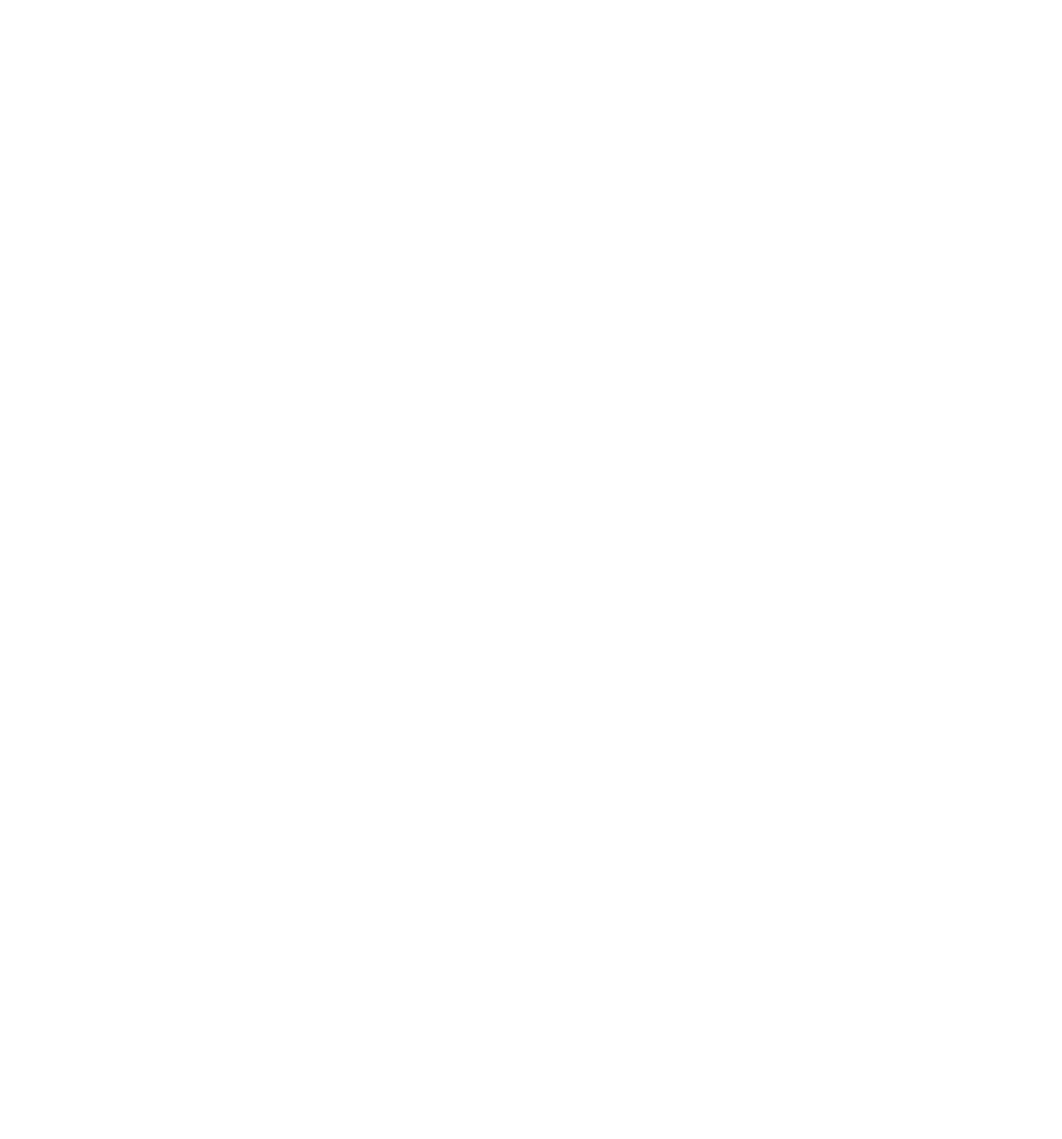
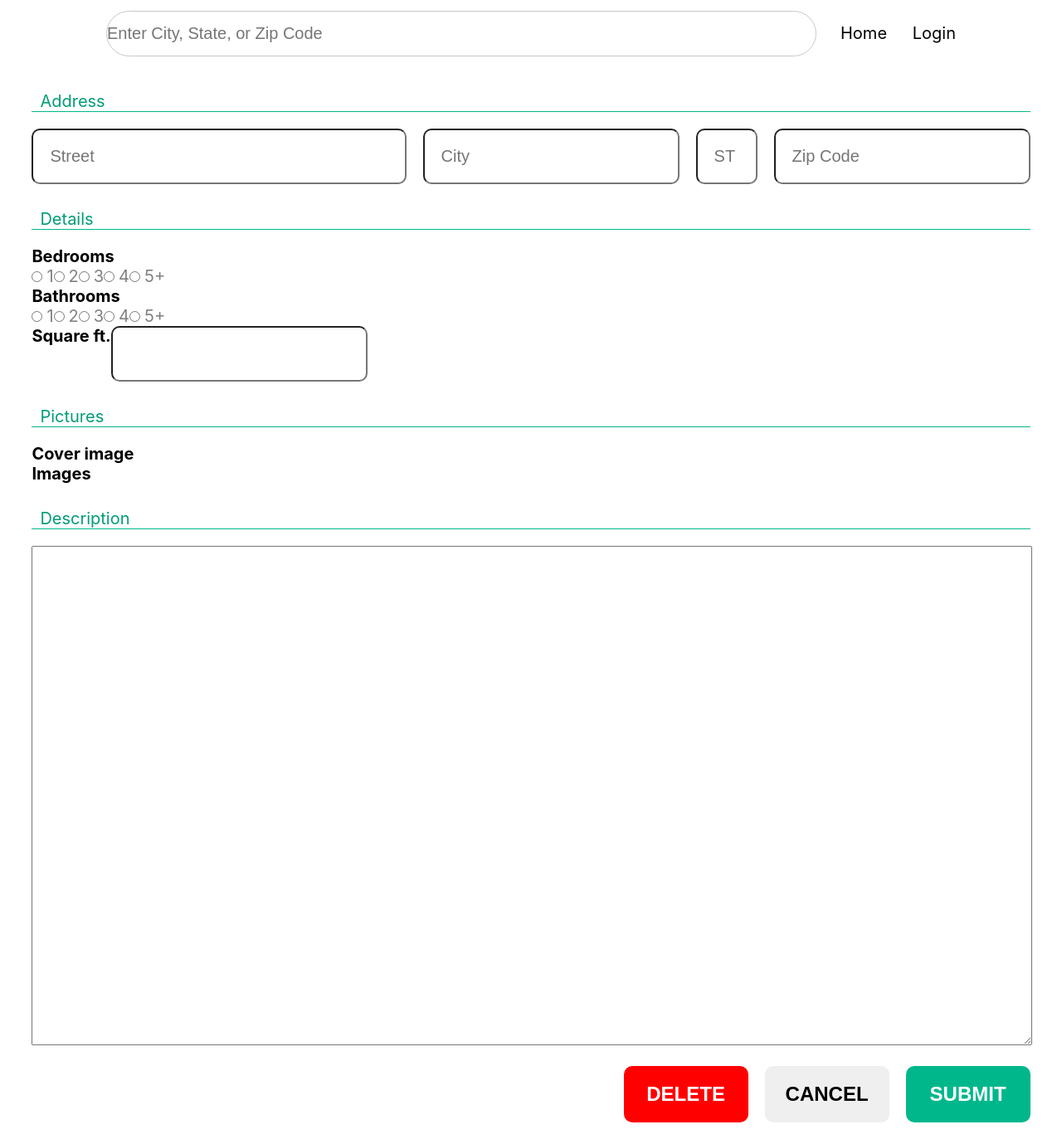
Before and after one commit to sashacheek/house-hunt-frontend, a React (Create React App) app: page /newlisting in a window 1280 px wide. Before the commit this address had no page. Shown: the whole page at 83% size. Before the commit the page ends 800 px from the top, so only its background shows below. Built offline with nearby package versions, Linux system fonts and the light colour scheme.

Commit message:
Add auth, create listing

```diff
--- a/src/App.css
+++ b/src/App.css
@@ -3,17 +3,48 @@
 * {
   margin: 0;
   padding: 0;
+  font-size: 20px;
+}
+
+h2 {
+  color: rgb(0, 156, 119);
+  font-weight: 400;
+  border-bottom: 1px solid rgb(0, 183, 140);
+  margin-top: 30px;
+  margin-bottom: 20px;
+  padding-left: 10px;
+}
+
+button {
+  width: 100%;
+  font-weight: bold;
+  padding: 20px;
+  font-size: 24px;
+  border-radius: 10px;
+  font-weight: bold;
+  border: 0;
+}
+
+button:hover {
+  background-color: lightgrey;
 }
 
 .focus-button {
-  width: 100%;
   background-color: rgb(0, 183, 140);
   color: white;
-  font-weight: bold;
-  border: 0;
-  padding: 20px;
-  font-size: 24px;
-  border-radius: 10px;
+}
+
+.focus-button:hover {
+  background-color: rgb(8, 217, 161);
+}
+
+.warning-button {
+  background-color: rgb(255, 0, 0);
+  color: white;
+}
+
+.warning-button:hover {
+  background-color: rgb(225, 0, 0);
 }
 
 label {
@@ -26,10 +57,6 @@ label {
   padding: 20px;
   border-radius: 10px;
   font-size: 20px;
-}
-
-.focus-button:hover {
-  background-color: rgb(8, 217, 161);
 }
 
 /* navigation */
@@ -70,6 +97,8 @@ label {
   color: rgb(149, 106, 47);
 }
 
+/* home */
+
 #home-search {
   height: 500px;
   background-image: url("./img/cover.png");
@@ -91,6 +120,26 @@ label {
   border: 0;
   border-radius: 50px;
 }
+
+.cards {
+  column-count: 4;
+  column-gap: 20px;
+}
+
+.cards .card {
+  border: 3px solid green;
+  display: inline;
+}
+
+.cards .card img {
+  /* display: block; */
+  width: 100%;
+}
+
+.cards .card h2, .cards .card h3, .cards .card h4 {
+  display: inline;
+}
+
 
 /* login */
 
@@ -166,3 +215,57 @@ label {
   margin-top: -40px;
   margin-bottom: -20px;
 }
+
+/* add listing */
+
+#add-listing {
+  margin: 0 3vw;
+}
+
+#add-listing .address div {
+  display: flex;
+  flex-wrap: wrap;
+  column-gap: 20px;
+  row-gap: 20px;
+}
+
+#add-listing .address #street {
+  flex: 6;
+}
+
+#add-listing .address #city {
+  flex: 3;
+}
+
+#add-listing .address #st {
+  flex: 1;
+  max-width: 30px;
+}
+
+#add-listing .address #zip-code {
+  flex: 2;
+}
+
+#add-listing .sqft {
+  display: flex;
+}
+
+#add-listing .description textarea {
+  width: 100%;
+  height: 600px;
+}
+
+#add-listing .buttons {
+  display: flex;
+  justify-content: right;
+  column-gap: 20px;
+  /* flex-wrap: wrap; */
+  margin: 20px 0;
+}
+
+#add-listing .buttons button {
+  width: 150px;
+}
+
+#add-listing .buttons .focus-button {
+}
--- a/src/App.js
+++ b/src/App.js
@@ -1,11 +1,10 @@
-import logo from './logo.svg';
 import './App.css';
-import Login from './pages/Login.jsx'
-import { useEffect, useState } from 'react'
-import Home from './pages/Home.jsx'
+import Login from './pages/Login.jsx';
+import Home from './pages/Home.jsx';
 
-import { BrowserRouter, Routes, Route } from 'react-router-dom'
+import { BrowserRouter, Routes, Route } from 'react-router-dom';
 import YourListings from './pages/YourListings.jsx';
+import AddListing from './pages/AddListing.jsx';
 
 function App() {
   return (
@@ -14,6 +13,7 @@ function App() {
         <Route path="/" element={<Home />}/>
         <Route path="/login" element={<Login />}/>
         <Route path="/yourlistings" element={<YourListings />}/>
+        <Route path="/newlisting" element={<AddListing />}/>
       </Routes>
     </BrowserRouter>
   )
--- a/src/Login.jsx
+++ b/src/Login.jsx
@@ -13,13 +13,13 @@ function Login({ onLogin }) {
       headers: {
         'Content-Type': 'application/json',
       },
-      credentials: 'include', // IMPORTANT: allows cookies/session
+      credentials: 'include',
       body: JSON.stringify({ email, password }),
     });
 
     if (res.ok) {
       const user = await res.json();
-      onLogin(user); // pass user data up
+      onLogin(user);
     } else {
       const err = await res.json();
       setError(err.error || 'Login failed');
--- /dev/null
+++ b/src/components/Card.jsx
@@ -0,0 +1,13 @@
+import placeholder from "../img/placeholder.svg"
+function Card() {
+    return (
+        <div className="card">
+            <img src={placeholder}></img>
+            <h2>$123,456</h2>
+            <h3>bd: 4 ba: 2.5 sqft: 1000</h3>
+            <h4>456 Bell St, Townsville, WY</h4>
+        </div>
+    )
+}
+
+export default Card;
--- a/src/pages/AddListing.jsx
+++ b/src/pages/AddListing.jsx
@@ -0,0 +1,105 @@
+import Navigation from "../components/Navigation";
+import { useState } from "react";
+
+function AddListing() {
+    const [street, setStreet] = useState("");
+    const [city, setCity] = useState("");
+    const [state, setState] = useState("");
+    const [bedrooms, setBedrooms] = useState("");
+
+    const handleSubmit = async (e) => {
+        e.preventDefault();
+
+        const authToken = localStorage.getItem("auth_token");
+        const response = await fetch("http://localhost:4000/api/listings", {
+            method: "POST",
+            headers: {
+                "Content-type": "application/json",
+                "Authorization": `Bearer ${authToken}`
+            },
+            body: JSON.stringify({
+                listing: {
+                    bedrooms: parseInt(bedrooms)
+                },
+                address: {
+                    street: street,
+                    city: city,
+                    state: state
+                }
+            })
+        });
+
+        if (response.ok) {
+            alert("listing added");
+        } else {
+            alert("addition failed");
+        }
+    };
+    return (
+        <>
+            <Navigation />
+                <div id="add-listing">
+                <form onSubmit={handleSubmit}>
+                    <section className="address">
+                        <h2>Address</h2>
+                        <div>
+                            <input placeholder="Street" id="street" className="form-input" value={street} onChange={(e) => setStreet(e.target.value)}></input>
+                            <input placeholder="City" id="city" className="form-input" value={city} onChange={(e) => setCity(e.target.value)}></input>
+                            <input placeholder="ST" id="st" className="form-input" value={state} onChange={(e) => setState(e.target.value)}></input>
+                            <input placeholder="Zip Code" id="zip-code" className="form-input"></input>
+                        </div>
+                    </section>
+                    <section className="details">
+                        <h2>Details</h2>
+                        <div>
+                            <h3>Bedrooms</h3>
+                            <input type="radio" name="beds" id="bd-1" value="1" onChange={(e) => setBedrooms(e.target.value)}></input>
+                            <label for="bd-1">1</label>
+                            <input type="radio" name="beds" id="bd-2" value="2" onChange={(e) => setBedrooms(e.target.value)}></input>
+                            <label for="bd-2">2</label>
+                            <input type="radio" name="beds" id="bd-3" value="3" onChange={(e) => setBedrooms(e.target.value)}></input>
+                            <label for="bd-3">3</label>
+                            <input type="radio" name="beds" id="bd-4" value="4" onChange={(e) => setBedrooms(e.target.value)}></input>
+                            <label for="bd-4">4</label>
+                            <input type="radio" name="beds" id="bd-5" value="5" onChange={(e) => setBedrooms(e.target.value)}></input>
+                            <label for="bd-5">5+</label>
+                        </div>
+                        <div>
+                            <h3>Bathrooms</h3>
+                            <input type="radio" name="baths" id="ba-1"></input>
+                            <label for="ba-1">1</label>
+                            <input type="radio" name="baths" id="ba-2"></input>
+                            <label for="ba-2">2</label>
+                            <input type="radio" name="baths" id="ba-3"></input>
+                            <label for="ba-3">3</label>
+                            <input type="radio" name="baths" id="ba-4"></input>
+                            <label for="ba-4">4</label>
+                            <input type="radio" name="baths" id="ba-5"></input>
+                            <label for="ba-5">5+</label>
+                        </div>
+                        <div className="sqft">
+                            <h3>Square ft.</h3>
+                            <input className="form-input"></input>
+                        </div>
+                    </section>
+                    <section className="pictures">
+                        <h2>Pictures</h2>
+                        <h3>Cover image</h3>
+                        <h3>Images</h3>
+                    </section>
+                    <section className="description">
+                        <h2>Description</h2>
+                        <textarea></textarea>
+                    </section>
+                    <div className="buttons">
+                        <button className="warning-button">DELETE</button>
+                        <button>CANCEL</button>
+                        <button type="submit" className="focus-button">SUBMIT</button>
+                    </div>
+                </form>
+            </div>
+        </>
+    )
+}
+
+export default AddListing;
--- a/src/pages/Home.jsx
+++ b/src/pages/Home.jsx
@@ -2,6 +2,7 @@ import logo from '../logo.svg';
 import '../App.css';
 import { useEffect, useState } from 'react'
 import Navigation from '../components/Navigation'
+import Card from "../components/Card"
 
 function Home() {
 
@@ -24,7 +25,11 @@ function Home() {
             </div>
         </div>
       </header>
+      <div className="cards">
+      <Card />
+      </div>
       <ul>
+
       {addresses.map(address => (
   <li key={address.id}>{address.street}
   {address.city}</li>
--- a/src/pages/Login.jsx
+++ b/src/pages/Login.jsx
@@ -18,7 +18,7 @@ function Login() {
         headers: {
           "Content-Type": "application/json"
         },
-        body: JSON.stringify({ session: { email, password } })  // Wrap in session
+        body: JSON.stringify({ session: { email, password } })
       });
 
       if (!response.ok) {
@@ -27,11 +27,9 @@ function Login() {
 
       const data = await response.json();
 
-      // Save token in localStorage
       localStorage.setItem("auth_token", data.auth_token);
       localStorage.setItem("email", data.email);
 
-      // Optional: Redirect or show success
       navigate("/");
     } catch (err) {
       setError("Invalid email or password");
--- a/src/pages/YourListings.jsx
+++ b/src/pages/YourListings.jsx
@@ -3,11 +3,12 @@ import { Link } from "react-router-dom";
 
 function YourListings() {
     return (
+        <>
+            <Navigation />
             <div id="your-listings">
-            <Navigation />
                 <h1>Your Listings</h1>
                 <div className="listings">
-                <Link to="/">
+                    <Link to="/newlisting">
                         <div>
                             <p>+</p>
                             <p>ADD NEW</p>
@@ -15,6 +16,7 @@ function YourListings() {
                     </Link>
                 </div>
             </div>
+        </>
     )
 }
 
```
Also changed, not shown: src/components/Navigation.jsx (+4 -6 lines), src/img/placeholder.svg (added). Lines whose indentation alone changed are shown as unchanged.
